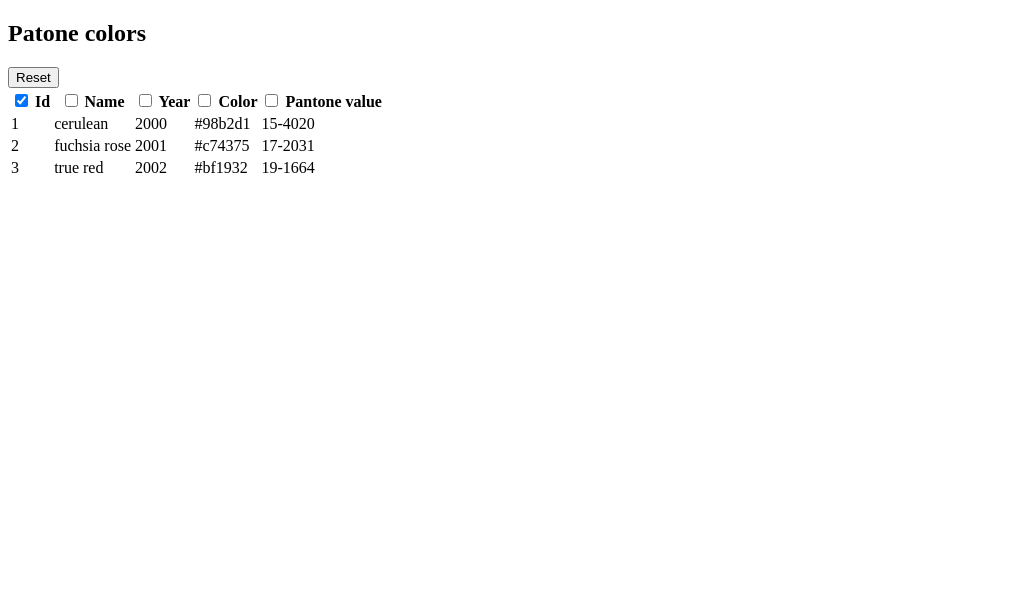
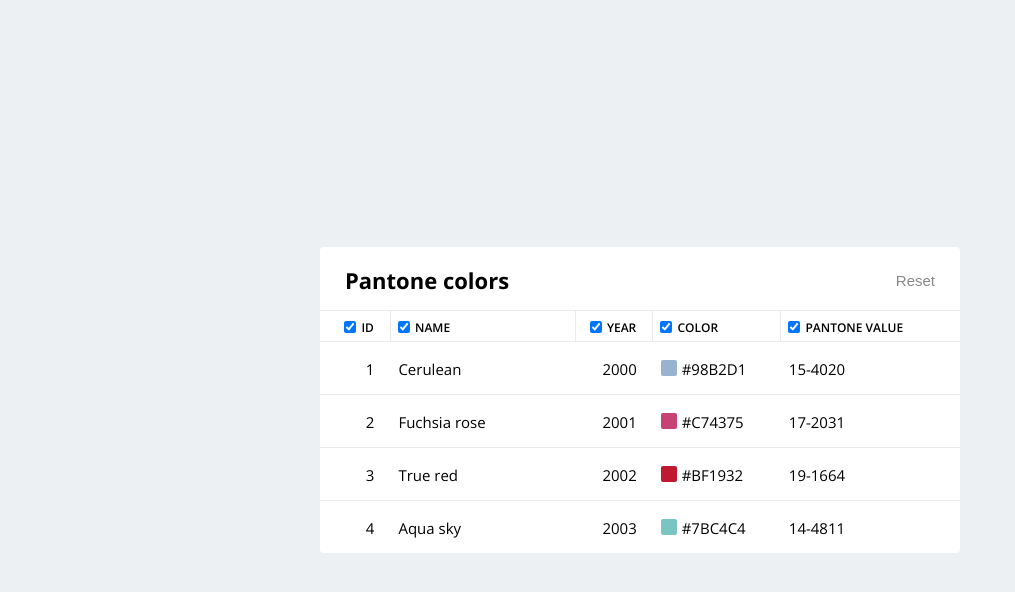
Before and after one commit to dreadwood/informbox, a website: page src/index.html in a window 1280 px wide. Shown: the whole page, without its empty margins (0-1015 px from the left). Drawn offline with nearby package versions, Linux system fonts and the light colour scheme; files that its build step writes are made by us from their sources.

Commit message:
add styles and image

```diff
--- a/src/index.html
+++ b/src/index.html
@@ -3,59 +3,97 @@
 <head>
   <meta charset="UTF-8">
   <meta name="viewport" content="width=device-width, initial-scale=1.0">
+  <link href="https://fonts.googleapis.com/css2?family=Open+Sans:wght@400;600;700&display=swap" rel="stylesheet">
+  <link rel="stylesheet" href="css/style.css">
   <title>Informbox</title>
 </head>
 <body>
   <main>
-    <section>
-      <div>
-        <h1>Patone colors</h1>
-        <button>Reset</button>
+    <section class="palette">
+      <div class="palette__header">
+        <h1 class="palette__title">Pantone colors</h1>
+        <button class="palette__btn-reset palette__btn-reset--disabled">
+          <svg width="18" height="18">
+            <use href ="img/sprite.svg#icon-reset"></use>
+          </svg>
+          Reset
+        </button>
       </div>
 
-      <table>
+      <table class="palette__table">
         <tr>
-          <th>
-            <input class="" id="color-id" type="checkbox" name="color-id" checked>
-            <label class="" for="color-id">Id</label>
+          <th class="palette__col-id">
+            <input id="color-id" type="checkbox" name="color-id" checked>
+            <label for="color-id">Id</label>
           </th>
-          <th>
-            <input class="" id="color-id" type="checkbox" name="color-id">
-            <label class="" for="color-id">Name</label>
+          <th class="palette__col-name">
+            <input id="color-id" type="checkbox" name="color-id" checked>
+            <label for="color-id">Name</label>
           </th>
-          <th>
-            <input class="" id="color-id" type="checkbox" name="color-id">
-            <label class="" for="color-id">Year</label>
+          <th class="palette__col-year">
+            <input id="color-id" type="checkbox" name="color-id" checked>
+            <label for="color-id">Year</label>
           </th>
-          <th>
-            <input class="" id="color-id" type="checkbox" name="color-id">
-            <label class="" for="color-id">Color</label>
+          <th class="palette__col-color">
+            <input id="color-id" type="checkbox" name="color-id" checked>
+            <label for="color-id">Color</label>
           </th>
-          <th>
-            <input class="" id="color-id" type="checkbox" name="color-id">
-            <label class="" for="color-id">Pantone value</label>
+          <th class="palette__col-value">
+            <input id="color-id" type="checkbox" name="color-id" checked>
+            <label for="color-id">Pantone value</label>
           </th>
         </tr>
         <tr>
-          <td>1</td>
-          <td>cerulean</td>
-          <td>2000</td>
-          <td>#98b2d1</td>
-          <td>15-4020</td>
+          <td class="palette__col-id">1</td>
+          <td class="palette__col-name">cerulean</td>
+          <td class="palette__col-year">2000</td>
+          <td class="palette__col-color">
+            <span
+              class="palette__item-icon"
+              style="background-color: #98b2d1;"
+            ></span>
+            #98b2d1
+          </td>
+          <td class="palette__col-value">15-4020</td>
         </tr>
         <tr>
-          <td>2</td>
-          <td>fuchsia rose</td>
-          <td>2001</td>
-          <td>#c74375</td>
-          <td>17-2031</td>
+          <td class="palette__col-id">2</td>
+          <td class="palette__col-name">fuchsia rose</td>
+          <td class="palette__col-year">2001</td>
+          <td class="palette__col-color">
+            <span
+              class="palette__item-icon"
+              style="background-color: #c74375;"
+            ></span>
+            #c74375
+          </td>
+          <td class="palette__col-value">17-2031</td>
         </tr>
         <tr>
-          <td>3</td>
-          <td>true red</td>
-          <td>2002</td>
-          <td>#bf1932</td>
-          <td>19-1664</td>
+          <td class="palette__col-id">3</td>
+          <td class="palette__col-name">true red</td>
+          <td class="palette__col-year">2002</td>
+          <td class="palette__col-color">
+            <span
+              class="palette__item-icon"
+              style="background-color: #bf1932;"
+            ></span>
+            #bf1932
+          </td>
+          <td class="palette__col-value">19-1664</td>
+        </tr>
+        <tr>
+          <td class="palette__col-id">4</td>
+          <td class="palette__col-name">aqua sky</td>
+          <td class="palette__col-year">2003</td>
+          <td class="palette__col-color">
+            <span
+              class="palette__item-icon"
+              style="background-color: #7bc4c4;"
+            ></span>
+            #7bc4c4
+          </td>
+          <td class="palette__col-value">14-4811</td>
         </tr>
       </table>
     </section>
--- /dev/null
+++ b/src/sass/blocks/palette.scss
@@ -0,0 +1,124 @@
+.palette {
+  width: 640px;
+  background-color: $color-white;
+  border-radius: 4px;
+}
+
+.palette__header {
+  display: flex;
+  align-items: center;
+  padding: 21px 25px 17px 25px;
+}
+
+.palette__title {
+  margin: 0;
+  font-size: 22px;
+  line-height: 25px;
+  font-weight: 700;
+}
+
+.palette__btn-reset {
+  display: flex;
+  align-items: center;
+  margin-left: auto;
+  padding: 0;
+  font-size: 15px;
+  color: $color-btn;
+  background-color: transparent;
+  border: none;
+  cursor: pointer;
+  @extend %transition;
+
+  svg {
+    fill: $color-btn;
+    margin-right: 4px;
+  }
+
+  &--disabled {
+    color: $color-disabled;
+
+    cursor: auto;
+
+    svg {
+      fill: $color-disabled;
+    }
+  }
+}
+
+.palette__table {
+  width: 100%;
+  border-collapse: collapse;
+
+  th {
+    padding: 9px 16px 7px 7px;
+    font-size: 12px;
+    line-height: 14px;
+    font-weight: 600;
+    vertical-align: middle;
+    text-transform: uppercase;
+    border: 1px solid $color-border;
+  }
+
+  th:first-child {
+    border-left: none;
+  }
+
+  th:last-child {
+    border-right: none;
+  }
+
+  input[type="checkbox"] {
+    width: 12px;
+    height: 12px;
+    margin: 0;
+    margin-right: 2px;
+    vertical-align: middle;
+  }
+
+  label {
+    vertical-align: middle;
+  }
+
+  td {
+    padding: 18px 16px 16px 8px;
+    font-size: 15px;
+    line-height: 18px;
+    border-top: 1px solid $color-border;
+  }
+
+  td:first-letter {
+    text-transform: uppercase;
+  }
+}
+
+.palette__col-id {
+  width: 11%;
+  text-align: right;
+}
+
+.palette__col-name {
+  width: 29%;
+}
+
+.palette__col-year {
+  width: 12%;
+  text-align: right;
+}
+
+.palette__col-color {
+  text-transform: uppercase;
+}
+
+.palette__col-value {
+  width: 28%;
+}
+
+.palette__item-icon {
+    display: inline-block;
+    width: 16px;
+    height: 16px;
+    margin-right: 1px;
+    vertical-align: top;
+    border-radius: 2px;
+    background-color: #45b5aa;
+}
--- /dev/null
+++ b/src/sass/global/basic.scss
@@ -0,0 +1,38 @@
+*,
+*::before,
+*::after {
+  box-sizing: border-box;
+}
+
+body {
+  display: flex;
+  flex-direction: column;
+  min-width: $default-width;
+  height: 100vh;
+  margin: 0;
+  padding: 0;
+  font-family: $font-default;
+  font-size: 14px;
+  line-height: 18px;
+  font-weight: 400;
+  font-style: normal;
+  text-align: left;
+  color: $color-text;
+  background-color: $color-bg;
+}
+
+main {
+  display: flex;
+  justify-content: center;
+  align-items: center;
+  flex-grow: 1;
+  flex-shrink: 0;
+}
+
+a {
+  text-decoration: none;
+}
+
+img {
+  max-width: 100%;
+}
--- /dev/null
+++ b/src/sass/global/constants.scss
@@ -0,0 +1,14 @@
+// fonts
+$font-default: "Open Sans", Arial, sans-serif;;
+
+// viewport
+$default-width: 660px;
+
+// colors
+$color-text: #000000;
+$color-bg: #ecf0f3;
+$color-btn: #0075ff;
+$color-border: #ebebeb;
+$color-disabled: #888888;
+
+$color-white: #ffffff;
--- /dev/null
+++ b/src/sass/global/extend.scss
@@ -0,0 +1,3 @@
+%transition {
+  transition: all 0.3s ease-out;
+}
--- /dev/null
+++ b/src/sass/style.scss
@@ -0,0 +1,7 @@
+// global
+@import "global/constants";
+@import "global/extend";
+@import "global/basic";
+
+//blocks
+@import "blocks/palette";
```
Also changed, not shown: src/img/icon-reset.svg (added).
